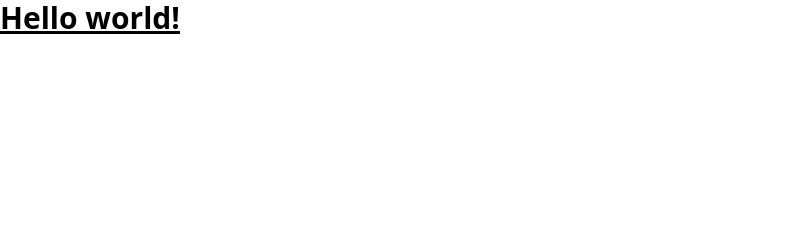
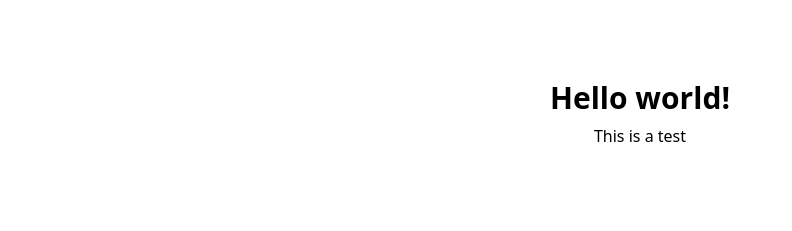
Before and after one commit to devprobk/ddev-test, a plain HTML site: page public/index.html in a window 1280 px wide. Shown: the whole page, without its empty margins (0-792 px from the left). Drawn offline with nearby package versions, Linux system fonts and the light colour scheme.

Commit message:
fix(home): add title for section

```diff
--- a/public/index.html
+++ b/public/index.html
@@ -6,8 +6,11 @@
     <script src="https://cdn.jsdelivr.net/npm/@tailwindcss/browser@4"></script>
   </head>
   <body>
-    <h1 class="text-3xl font-bold underline">
-      Hello world!
-    </h1>
+    <div class="flex flex-col gap-2 text-center p-10 lg:p-20">
+      <h1 class="text-3xl font-bold">
+        Hello world!
+      </h1>
+      <p>This is a test</p>
+    </div>
   </body>
 </html>
```
